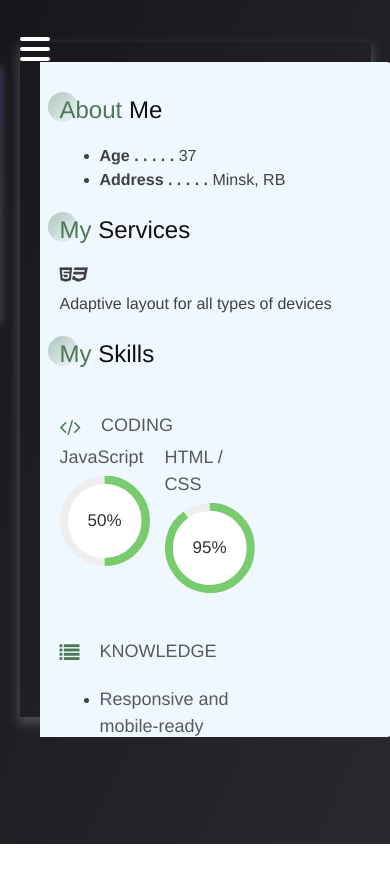
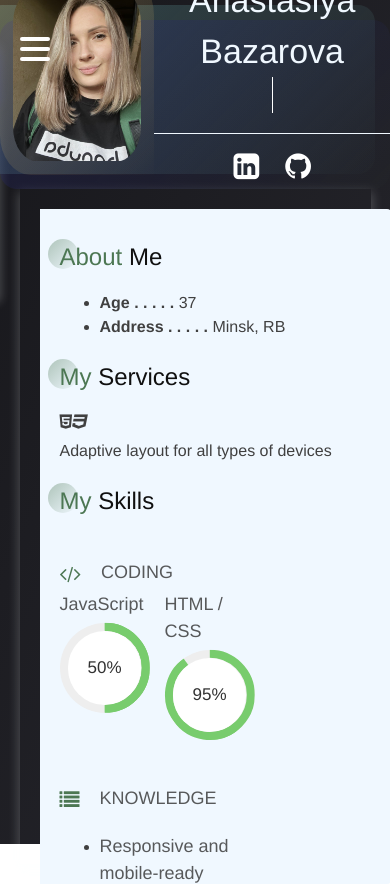
Before and after one commit to BazarovaAnastasiya/CV, a plain HTML site: page index.html in a window 390 px wide. Before the commit the page ends 844 px from the top, so only its background shows below. Drawn offline with Linux system fonts and the light colour scheme.

Commit message:
fix: css

```diff
--- a/index.css
+++ b/index.css
@@ -630,8 +630,8 @@ font-size: 0;}
         flex-direction: column;
         height: auto;
         width: 100%;
-        position: relative;
-        top: 0;
+        position: absolute;
+        top: 20px;
         left: 0;
         transform: translate(0);
     }
@@ -648,7 +648,17 @@ font-size: 0;}
     }
 
     .card-started{
-       display: none;
+       flex-direction: row;
+       width: 100%;
+       height: 20vh;
+    }
+    .profile{
+      display: flex;
+    }
+
+    .card-started .profile__photo{
+      width: 200px;
+      height: 200px;
     }
     .burger {
     position: relative;
--- a/index.html
+++ b/index.html
@@ -91,7 +91,7 @@
           <div class="profile__photo">
             <img src="images/profile.jpg" alt="">
           </div>
-
+          <div class="profile__wrapper">
             <!-- profile titles -->
             <div class="title ">Anastasiya Bazarova</div>
             <!--<div class="subtitle">Web Designer</div>-->
@@ -99,8 +99,8 @@
 
             <!-- profile socials -->
             <div class="social">
-            <a target="_blank" href="https://www.linkedin.com/in/anastasiya-bazarova-9a9043172/" title="linkedin"><span
-                class="fa fa-linkedin-square">
+              <a target="_blank" href="https://www.linkedin.com/in/anastasiya-bazarova-9a9043172/"
+                title="linkedin"><span class="fa fa-linkedin-square">
                 </span></a>
               <a target="_blank" href="https://github.com/BazarovaAnastasiya" title="github"><span
                   class="fa fa-github"></span></a>
@@ -115,7 +115,7 @@
             </div>
 
           </div>
-
+        </div>
       </div>
 
       <div class="card">
```
Lines whose indentation alone changed are shown as unchanged.
